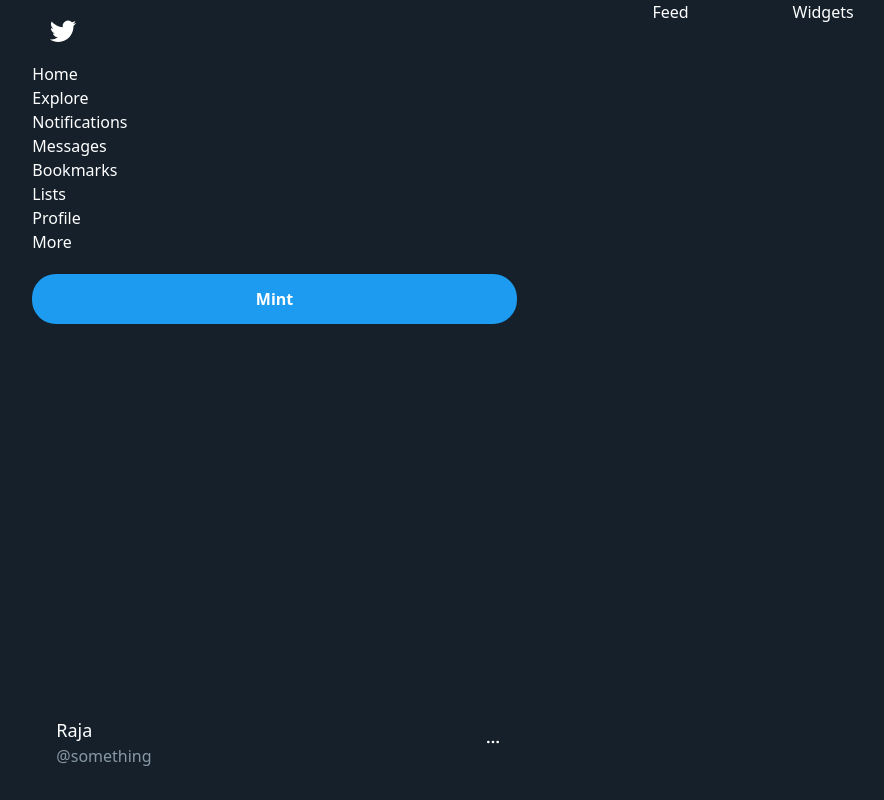
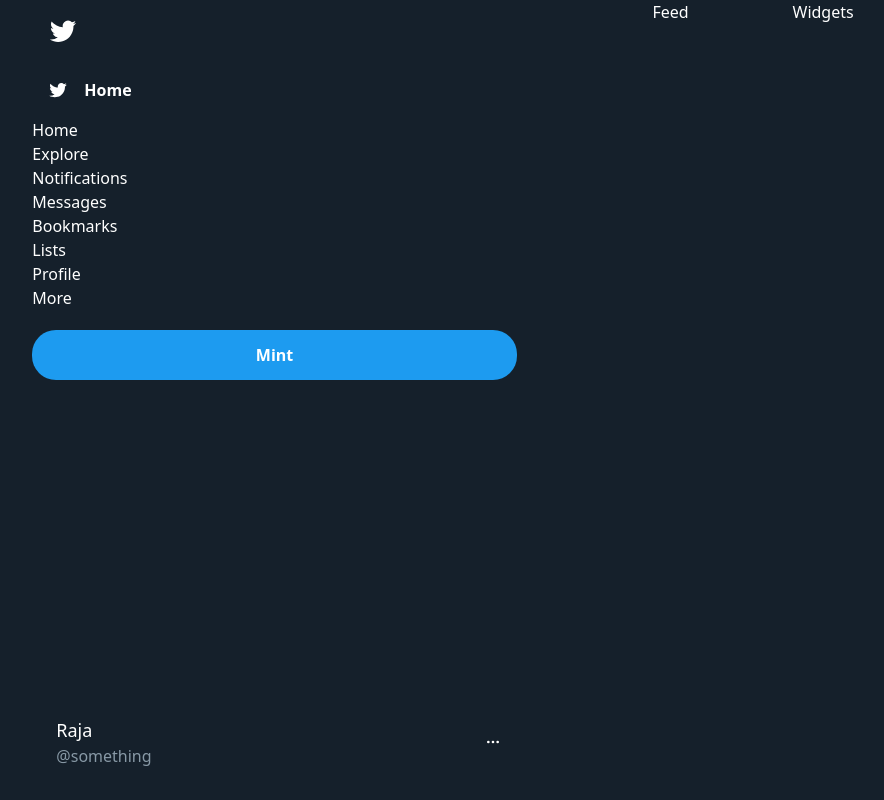
Before and after one commit to RajaKalavala/twitter-blockchain-clone, a Next.js app in the folder client/: page / in a window 1280 px wide. Shown: the whole page, without its empty margins (213-1097 px from the left). Built offline with nearby package versions, Linux system fonts and the light colour scheme.

Commit message:
Add SidebarOption component into Sidebar

```diff
--- a/client/components/Sidebar.js
+++ b/client/components/Sidebar.js
@@ -1,5 +1,7 @@
+import { useState } from 'react'
 import { FiMoreHorizontal } from 'react-icons/fi'
 import { VscTwitter } from 'react-icons/vsc'
+import SidebarOption from '../components/Sidebaroption'
 
 const style = {
   wrapper: `flex-[0.7] px-8 flex flex-col`,
@@ -16,13 +18,21 @@
   moreContainer: `flex items-center mr-2`,
 }
 
-function Sidebar() {
+function Sidebar({ initialSelectedIcon = 'Home' }) {
+  const [selected, setSelected] = useState(initialSelectedIcon)
   return (
     <div className={style.wrapper}>
       <div className={style.twitterIconContainer}>
         <VscTwitter />
       </div>
       <div className={style.navContainer}>
+        <SidebarOption
+          Icon={selected === 'Home' ? VscTwitter : VscTwitter}
+          text="Home"
+          isActive={Boolean(selected === 'Home')}
+          setSelected={setSelected}
+          redirect={'/'}
+        />
         <div>Home</div>
         <div>Explore</div>
         <div>Notifications</div>
--- /dev/null
+++ b/client/components/Sidebaroption.js
@@ -0,0 +1,26 @@
+const style = {
+  wrapper: `w-min flex items-center rounded-[100px] p-4 cursor-pointer hover:bg-[#333c45] transition-all hover:duration-200 hover:ease-in-out`,
+  iconContainer: `text-xl mr-4`,
+  textGeneral: `font-medium`,
+  textActive: `font-bold`,
+}
+
+function SidebarOption({ text, Icon, isActive, setSelected, redirect }) {
+  return (
+    <div
+      className={style.wrapper}
+      onClick={() => {
+        setSelected(text)
+      }}
+    >
+      <div className={style.iconContainer}>
+        <Icon />
+      </div>
+      <div className={`${isActive ? style.textActive : style.textGeneral}`}>
+        {text}
+      </div>
+    </div>
+  )
+}
+
+export default SidebarOption
```
